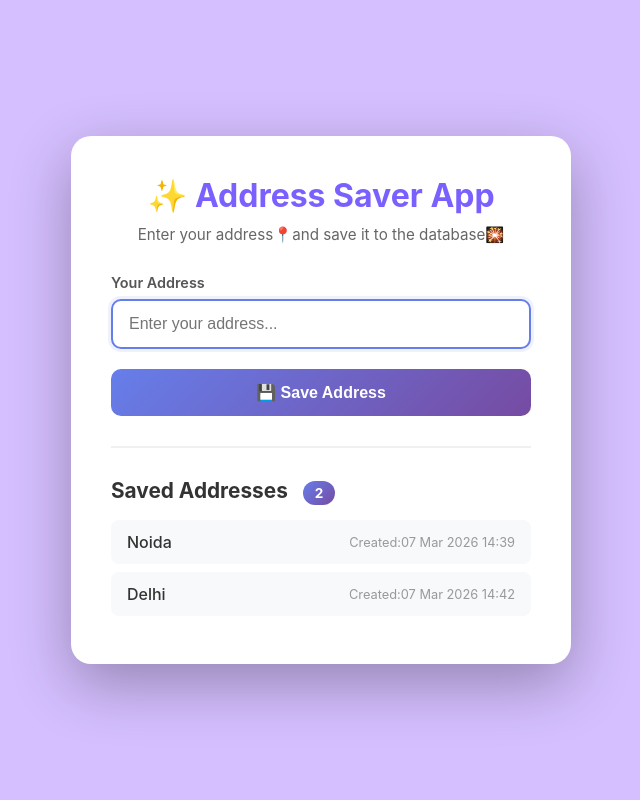
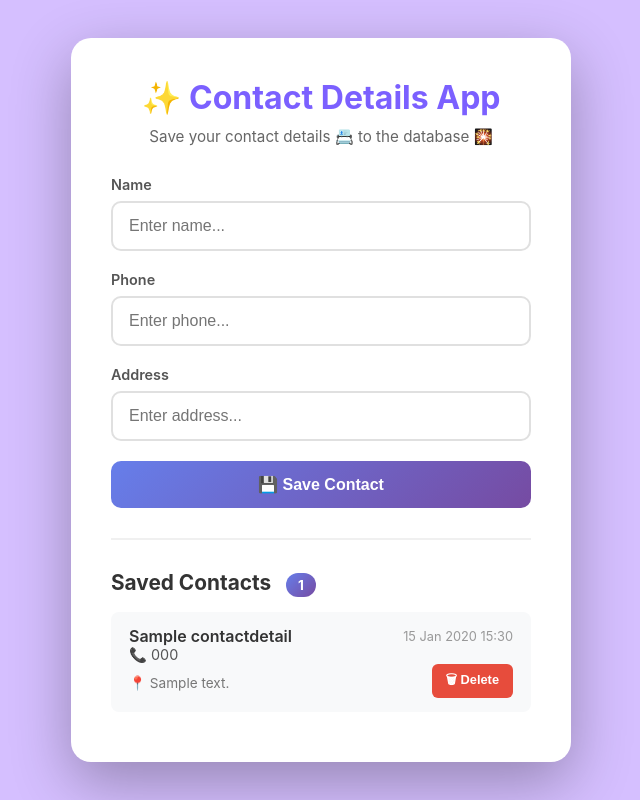
Before and after one commit to AmietKrMandal/demo_02, a Django app: page / in a window 1280 px wide. Shown: the whole page, without its empty margins (319-959 px from the left). Run offline with Django 4.2, Linux system fonts and the light colour scheme; data comes from the database, SQL or seed files in the repository; tables that the repository leaves empty hold one stand-in row (values such as "Sample post").

Commit message:
update contact form

```diff
--- a/nameapp/models.py
+++ b/nameapp/models.py
@@ -6,3 +6,12 @@ class Address(models.Model):
     created_at = models.DateTimeField(auto_now_add=True)
     def __str__(self):
         return self.address
+
+class ContactDetail(models.Model):
+    Name = models.CharField(max_length=100)
+    Phone = models.CharField(max_length=100)
+    address = models.CharField(max_length=100)
+    created_at = models.DateTimeField(auto_now_add=True)
+
+    def __str__(self):
+        return self.Name
--- a/nameapp/templates/nameapp/home.html
+++ b/nameapp/templates/nameapp/home.html
@@ -3,7 +3,7 @@
 <head>
     <meta charset="UTF-8">
     <meta name="viewport" content="width=device-width, initial-scale=1.0">
-    <title>Address Saver App</title>
+    <title>Contact Details App</title>
     <style>
         * {
             margin: 0;
@@ -116,40 +116,55 @@
             border: 1px solid #f5c6cb;
         }
 
-        .addresses-list {
+        .contacts-list {
             margin-top: 30px;
             padding-top: 30px;
             border-top: 2px solid #f0f0f0;
         }
 
-        .addresses-list h2 {
+        .contacts-list h2 {
             color: #333;
             font-size: 1.3rem;
             margin-bottom: 15px;
         }
 
-        .address-item {
+        .contact-item {
             background: #f8f9fa;
-            padding: 12px 16px;
+            padding: 14px 18px;
             border-radius: 8px;
-            margin-bottom: 8px;
-            display: flex;
-            justify-content: space-between;
-            align-items: center;
+            margin-bottom: 10px;
             transition: transform 0.2s ease;
         }
 
-        .address-item:hover {
+        .contact-item:hover {
             transform: translateX(5px);
             background: #e9ecef;
         }
 
-        .address-text {
-            color: #333;
-            font-weight: 500;
+        .contact-row {
+            display: flex;
+            justify-content: space-between;
+            align-items: center;
         }
 
-        .address-date {
+        .contact-name {
+            color: #333;
+            font-weight: 600;
+            font-size: 1rem;
+        }
+
+        .contact-phone {
+            color: #555;
+            font-size: 0.9rem;
+        }
+
+        .contact-address {
+            color: #777;
+            font-size: 0.85rem;
+            margin-top: 4px;
+        }
+
+        .contact-date {
             color: #999;
             font-size: 0.8rem;
         }
@@ -170,12 +185,31 @@
             font-size: 0.85rem;
             margin-left: 10px;
         }
+
+        .btn-delete {
+            background: #e74c3c;
+            color: white;
+            border: none;
+            padding: 6px 14px;
+            border-radius: 6px;
+            font-size: 0.8rem;
+            font-weight: 600;
+            cursor: pointer;
+            transition: background 0.2s ease;
+            width: auto;
+        }
+
+        .btn-delete:hover {
+            background: #c0392b;
+            transform: none;
+            box-shadow: none;
+        }
     </style>
 </head>
 <body>
     <div class="container">
-        <h1>✨ Address Saver App</h1>
-        <p class="subtitle">Enter your address📍and save it to the database🎇</p>
+        <h1>✨ Contact Details App</h1>
+        <p class="subtitle">Save your contact details 📇 to the database 🎇</p>
 
         {% if messages %}
         <div class="messages">
@@ -189,27 +223,39 @@
 
         <form method="POST" action="{% url 'home' %}">
             {% csrf_token %}
+            {% for field in form %}
             <div class="form-group">
-                <label for="address">Your Address</label>
-                <input type="text" id="address" name="address" placeholder="Enter your address..." required autofocus>
+                <label for="{{ field.id_for_label }}">{{ field.label }}</label>
+                <input type="text" id="{{ field.id_for_label }}" name="{{ field.html_name }}" placeholder="Enter {{ field.label|lower }}..." required>
             </div>
-            <button type="submit">💾 Save Address</button>
+            {% endfor %}
+            <button type="submit">💾 Save Contact</button>
         </form>
 
-        {% if addresses %}
-        <div class="addresses-list">
-            <h2>Saved Addresses <span class="count-badge">{{ addresses|length }}</span></h2>
-            {% for address_obj in addresses %}
-            <div class="address-item">
-                <span class="address-text">{{ address_obj.address }}</span>
-                <span class="address-date">Created:{{ address_obj.created_at|date:"d M Y H:i " }}</span>
+        {% if contacts %}
+        <div class="contacts-list">
+            <h2>Saved Contacts <span class="count-badge">{{ contacts|length }}</span></h2>
+            {% for contact in contacts %}
+            <div class="contact-item">
+                <div class="contact-row">
+                    <span class="contact-name">{{ contact.Name }}</span>
+                    <span class="contact-date">{{ contact.created_at|date:"d M Y H:i" }}</span>
+                </div>
+                <div class="contact-phone">📞 {{ contact.Phone }}</div>
+                <div class="contact-row">
+                    <span class="contact-address">📍 {{ contact.address }}</span>
+                    <form method="POST" action="{% url 'contact-delete' contact.pk %}">
+                        {% csrf_token %}
+                        <button type="submit" class="btn-delete">🗑 Delete</button>
+                    </form>
+                </div>
             </div>
             {% endfor %}
         </div>
         {% else %}
-        <div class="addresses-list-list">
-            <h2>Saved Address</h2>
-            <div class="empty-state">No addresses saved yet. Be the first!</div>
+        <div class="contacts-list">
+            <h2>Saved Contacts</h2>
+            <div class="empty-state">No contacts saved yet. Be the first!</div>
         </div>
         {% endif %}
     </div>
--- a/nameapp/urls.py
+++ b/nameapp/urls.py
@@ -1,6 +1,7 @@
 from django.urls import path
-from . import views
+from .views import ContactDetailCreateView, ContactDetailDeleteView
 
 urlpatterns = [
-    path('', views.home, name='home'),
+    path('', ContactDetailCreateView.as_view(), name='home'),
+    path('delete/<int:pk>/', ContactDetailDeleteView.as_view(), name='contact-delete'),
 ]
--- a/nameapp/views.py
+++ b/nameapp/views.py
@@ -1,18 +1,21 @@
-from .models import Address
 from django.contrib import messages
-from django.shortcuts import render, redirect
+from django.shortcuts import redirect
+from django.views.generic import CreateView, DeleteView
+from .models import ContactDetail
 
 
+class ContactDetailCreateView(CreateView):
+    model = ContactDetail
+    fields = ['Name', 'Phone', 'address']
+    template_name = 'nameapp/home.html'
+    success_url = '/'
 
-def home(request):
-    if request.method == 'POST':
-        address= request.POST.get('address', '').strip()
-        if address:
-            Address.objects.create(address=address)
-            messages.success(request, f'Address "{address}" saved successfully!')
-            return redirect('home')
-        else:
-            messages.error(request, 'Please enter a valid address.')
+    def get_context_data(self, **kwargs):
+        context = super().get_context_data(**kwargs)
+        context['contacts'] = ContactDetail.objects.all()
+        return context
 
-    addresses = Address.objects.all()
-    return render(request, 'nameapp/home.html', {'addresses': addresses})
+
+class ContactDetailDeleteView(DeleteView):
+    model = ContactDetail
+    success_url = '/'
```
Also changed, not shown: nameapp/admin.py (+10 -1 lines), nameapp/migrations/0002_contactdetail.py (added).
